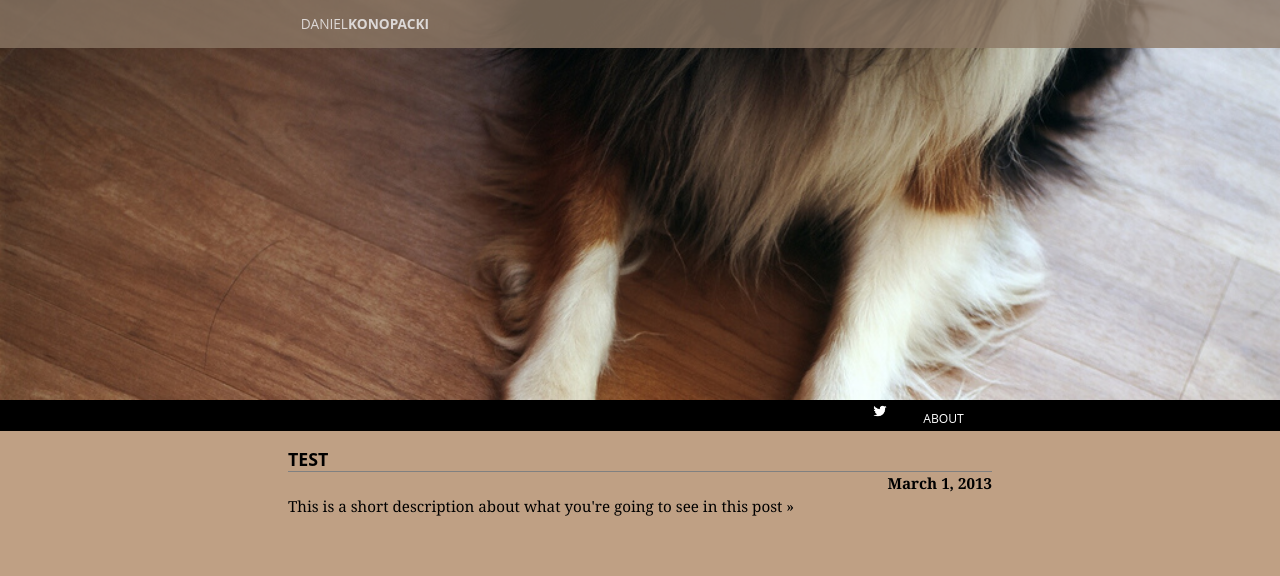
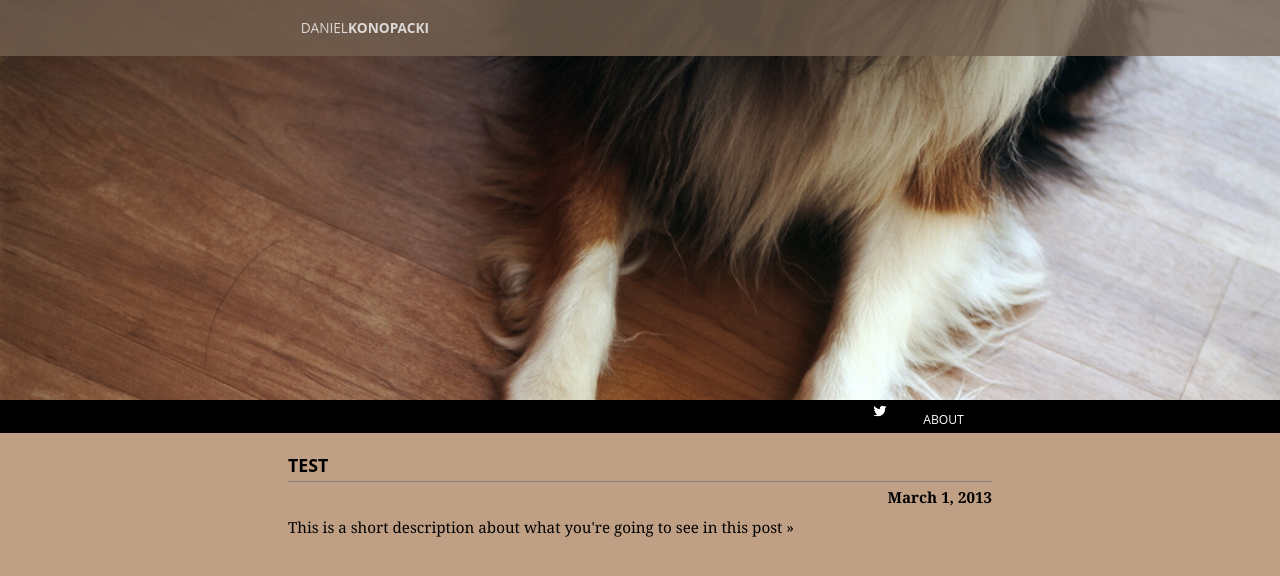
Before and after one commit to danielkonopacki/danielkonopacki.github.com, a Jekyll site: the page built from index.html, in a window 1280 px wide. Shown: the top 576 px of the page. Built offline with Jekyll 4.4.1, drawn with Linux system fonts in a browser that asks for light colours; Markdown is read by kramdown in place of the engine named in the settings.

Commit message:
Style changes

```diff
--- a/css/layout.css
+++ b/css/layout.css
@@ -7,7 +7,7 @@
 
 #header {
   width: 100%;
-  background-color: #8C7866;
+  background-color: #736151;
   padding: 1%;
   opacity: .8;
   position: fixed;
@@ -58,4 +58,5 @@
 .content-container {
   width: 55%;
   margin: 0 auto;
+  line-height: 2em;
 }
```
Also changed, not shown: 1 other file.
